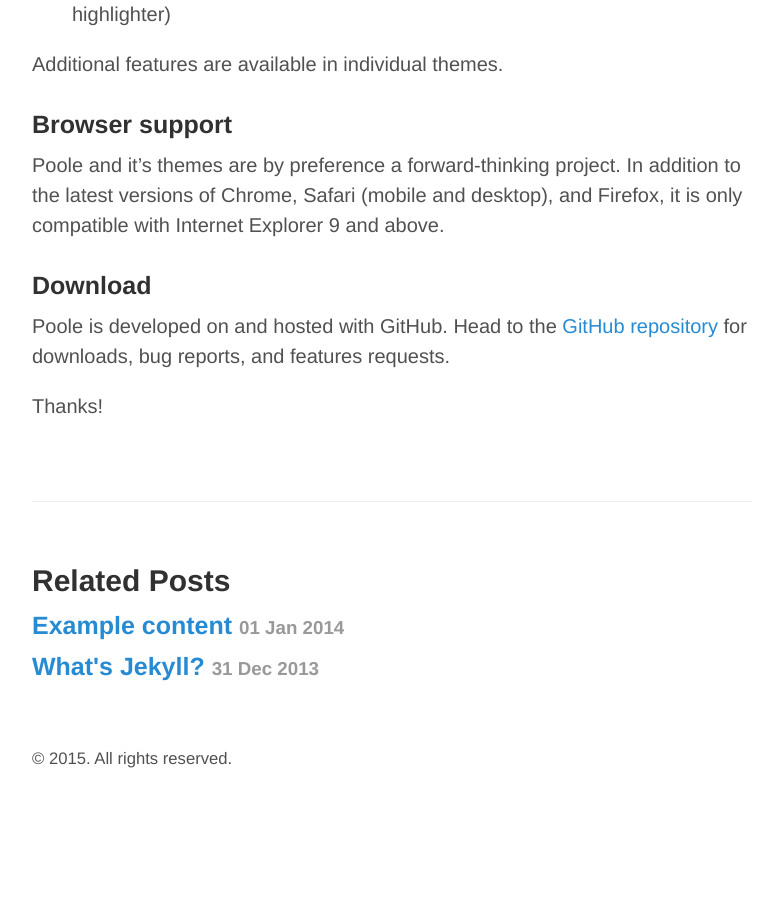
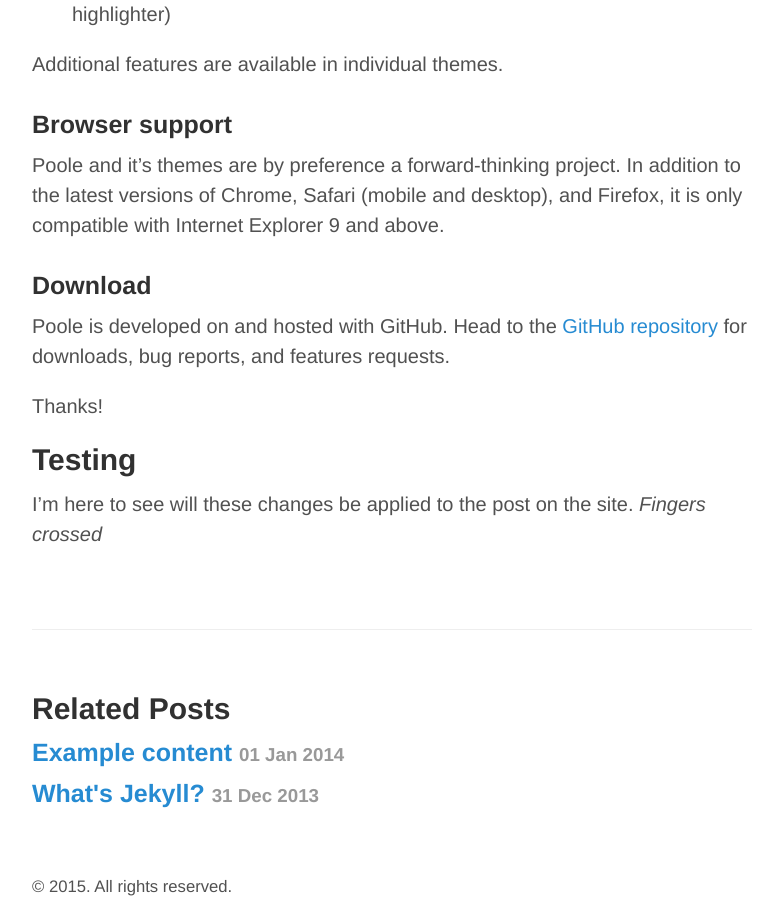
Before and after one commit to menghanhui/r3bl.blog, a Jekyll site: the page built from _posts/2014-01-02-introducing-poole.md, in a window 1280 px wide and 900 px high, scrolled down 1096 px. Shown: the whole window, without its empty margins (248-1031 px from the left). Built offline with Jekyll 4.4.1, drawn with Linux system fonts in a browser that asks for light colours; before the commit the page ends 1868 px from its top, so only the background shows below that.

```diff
--- a/_posts/2014-01-02-introducing-poole.md
+++ b/_posts/2014-01-02-introducing-poole.md
@@ -38,3 +39,7 @@ Poole and it's themes are by preference a forward-thinking project. In addition
 Poole is developed on and hosted with GitHub. Head to the <a href="https://github.com/poole/poole">GitHub repository</a> for downloads, bug reports, and features requests.
 
 Thanks!
+
+## Testing
+
+I'm here to see will these changes be applied to the post on the site. *Fingers crossed*
```
Also changed, not shown: other parts of _posts/2014-01-02-introducing-poole.md (+1 -0 lines), README.md, 12 other files.
